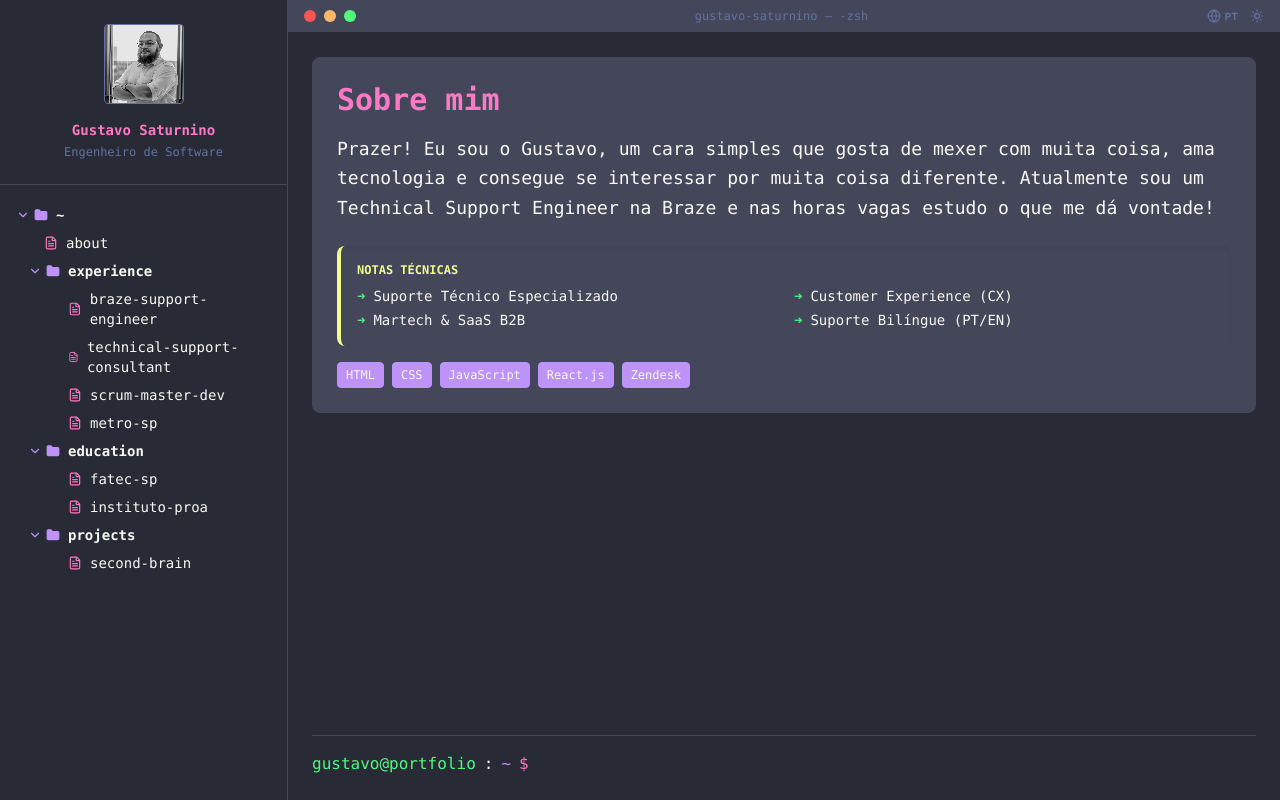
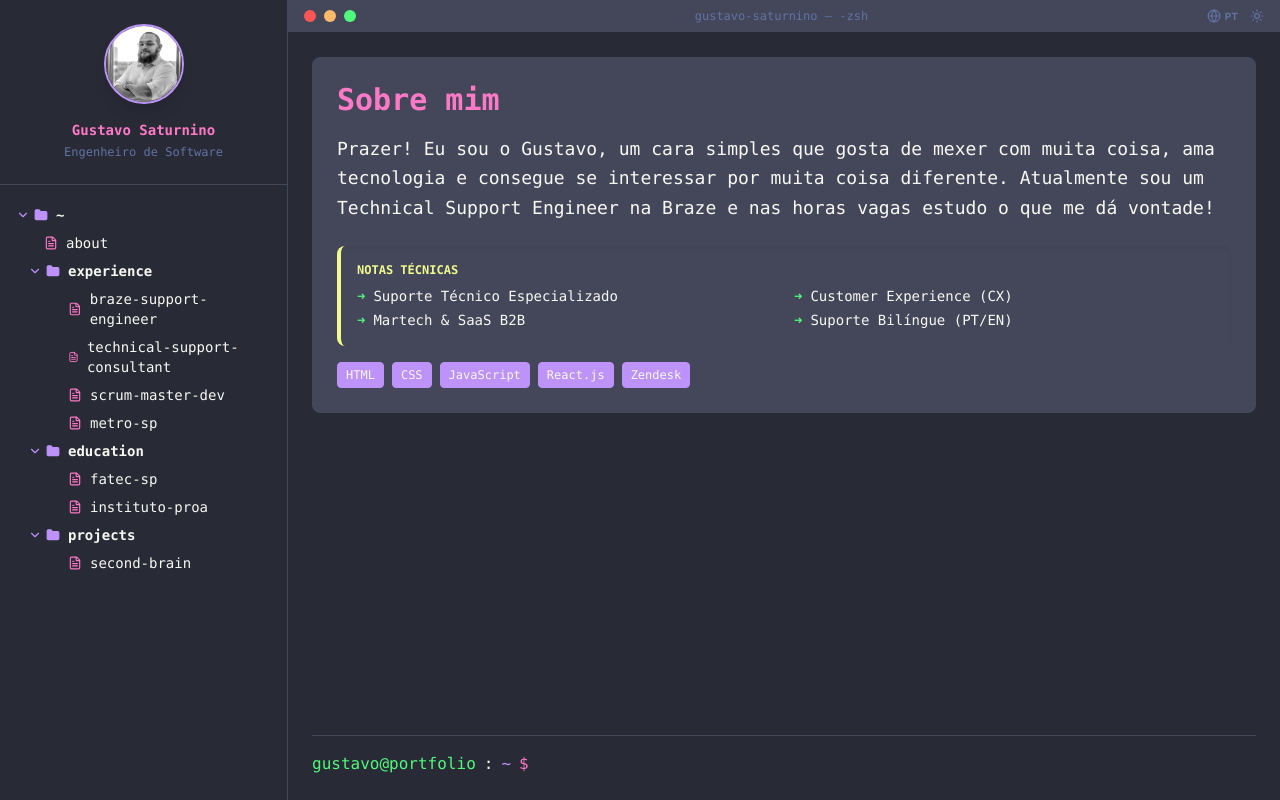
Before and after one commit to Gussatt/portfolio, a Next.js app: page / in a window 1280 px wide. Built offline with nearby package versions, Linux system fonts and the light colour scheme.

Commit message:
style: change profile photo effect to modern grayscale with hover transition

```diff
--- a/src/components/PixelatedImage.js
+++ b/src/components/PixelatedImage.js
@@ -1,17 +1,13 @@
-export default function PixelatedImage({ src, alt, size = 64 }) {
+export default function ProfileImage({ src, alt, size = 64 }) {
   return (
     <div
-      className="relative overflow-hidden border border-dracula-comment rounded"
+      className="relative overflow-hidden border-2 border-dracula-purple rounded-full shadow-lg transition-transform duration-300 hover:scale-105"
       style={{ width: size, height: size }}
     >
       <img
         src={src}
         alt={alt}
-        className="w-full h-full object-cover"
-        style={{
-          imageRendering: 'pixelated',
-          filter: 'grayscale(100%) contrast(1.2) brightness(0.9)',
-        }}
+        className="w-full h-full object-cover grayscale contrast-[1.1] brightness-[1.05] hover:grayscale-0 transition-all duration-500"
       />
     </div>
   );
--- a/src/components/SidebarTree.js
+++ b/src/components/SidebarTree.js
@@ -1,6 +1,6 @@
 import { Folder, FileText, ChevronRight, ChevronDown } from 'lucide-react';
 import { useState } from 'react';
-import PixelatedImage from './PixelatedImage';
+import ProfileImage from './PixelatedImage';
 
 const SidebarItem = ({ item, name, depth = 0, onSelect }) => {
   const [isOpen, setIsOpen] = useState(true);
@@ -33,7 +33,7 @@ export default function SidebarTree({ data, onSelect, lang }) {
   return (
     <div className="w-72 border-r border-dracula-selection flex flex-col font-mono text-sm bg-dracula-bg overflow-hidden h-full transition-colors duration-300">
       <div className="p-6 border-b border-dracula-selection flex flex-col items-center">
-        <PixelatedImage
+        <ProfileImage
           src="/profile_photo.png"
           alt="Gustavo Saturnino"
           size={80}
```
